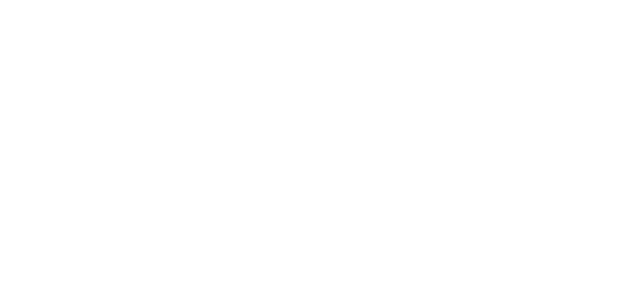
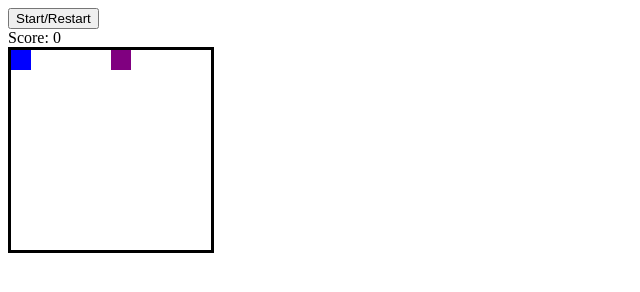
Before and after one commit to Eugene-36/js-games, a plain HTML site: page snake/index.html in a window 1280 px wide. Shown: the whole page, without its empty margins (0-640 px from the left). Drawn offline with Linux system fonts and the light colour scheme.

Commit message:
started the proj , set the function for moving  sn

```diff
--- a/snake/index.html
+++ b/snake/index.html
@@ -8,6 +8,112 @@
     <title>Snake</title>
   </head>
   <body>
+    <button class="start">Start/Restart</button>
+    <div class="score">Score: <span>0</span></div>
+
+    <div class="grid">
+      <!-- 10 * 10 grid = 100divs -->
+      <div class="snake"></div>
+      <div></div>
+      <div></div>
+      <div></div>
+      <div></div>
+      <div class="apple"></div>
+      <div></div>
+      <div></div>
+      <div></div>
+      <div></div>
+      <div></div>
+      <div></div>
+      <div></div>
+      <div></div>
+      <div></div>
+      <div></div>
+      <div></div>
+      <div></div>
+      <div></div>
+      <div></div>
+      <div></div>
+      <div></div>
+      <div></div>
+      <div></div>
+      <div></div>
+      <div></div>
+      <div></div>
+      <div></div>
+      <div></div>
+      <div></div>
+      <div></div>
+      <div></div>
+      <div></div>
+      <div></div>
+      <div></div>
+      <div></div>
+      <div></div>
+      <div></div>
+      <div></div>
+      <div></div>
+      <div></div>
+      <div></div>
+      <div></div>
+      <div></div>
+      <div></div>
+      <div></div>
+      <div></div>
+      <div></div>
+      <div></div>
+      <div></div>
+      <div></div>
+      <div></div>
+      <div></div>
+      <div></div>
+      <div></div>
+      <div></div>
+      <div></div>
+      <div></div>
+      <div></div>
+      <div></div>
+      <div></div>
+      <div></div>
+      <div></div>
+      <div></div>
+      <div></div>
+      <div></div>
+      <div></div>
+      <div></div>
+      <div></div>
+      <div></div>
+      <div></div>
+      <div></div>
+      <div></div>
+      <div></div>
+      <div></div>
+      <div></div>
+      <div></div>
+      <div></div>
+      <div></div>
+      <div></div>
+      <div></div>
+      <div></div>
+      <div></div>
+      <div></div>
+      <div></div>
+      <div></div>
+      <div></div>
+      <div></div>
+      <div></div>
+      <div></div>
+      <div></div>
+      <div></div>
+      <div></div>
+      <div></div>
+      <div></div>
+      <div></div>
+      <div></div>
+      <div></div>
+      <div></div>
+      <div></div>
+    </div>
     <script src="./js/app.js"></script>
   </body>
 </html>
--- a/snake/js/app.js
+++ b/snake/js/app.js
@@ -0,0 +1,26 @@
+document.addEventListener('DOMContentLoaded', () => {
+  const squares = document.querySelectorAll('.grid div');
+  const scoreDisplay = document.querySelector('span');
+  const startBtn = document.querySelector('.start');
+
+  const width = 10;
+  let currentIndex = 0; //so first div in our grid
+  let appleIndex = 0; // so first div in our grid
+  let currentSnake = [2, 1, 0]; // so the div in our grid being 2 (or the HEAD), and 0 being the end (TAIL, with all 1)
+  let direction = 1;
+  let score = 0;
+  let speed = 0.9;
+  let intervalTime = 0;
+  let interval = 0;
+
+  // assign functions to keycodes
+  function control(e) {
+    squares[currentIndex].classList.remove('snake'); //we are removing the class of snake from All the squares
+
+    if (e.keyCode ===39) {
+        direction = 1 // if we press the right on our keyboard , the snake will go right one
+    }else if(e.keyCode === 38){
+        direction = -width  // if we press the up arrow, the snake will go back ten divs , appearing to go up
+    }
+  }
+});
--- a/snake/style.css
+++ b/snake/style.css
@@ -0,0 +1,18 @@
+.grid {
+  width: 200px;
+  height: 200px;
+  display: flex;
+  flex-wrap: wrap;
+  border-style: solid;
+}
+
+.grid div {
+  width: 20px;
+  height: 20px;
+}
+.snake {
+  background-color: blue;
+}
+.apple {
+  background-color: purple;
+}
```
